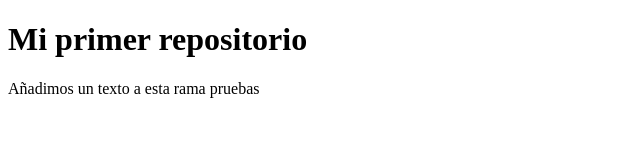
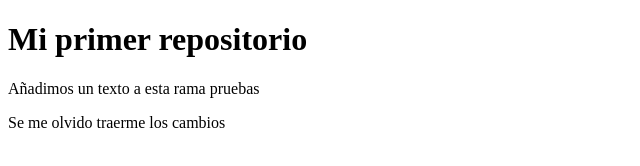
Before and after one commit to IvanChavez06/mi-primer-repositorio, a plain HTML site: page index.html in a window 1280 px wide. Shown: the whole page, without its empty margins (0-640 px from the left). Drawn offline with Linux system fonts and the light colour scheme.

Commit message:
Update index.html

```diff
--- a/index.html
+++ b/index.html
@@ -8,5 +8,6 @@
 <body>
     <h1>Mi primer repositorio</h1>
     <p>Añadimos un texto a esta rama pruebas</p>
+    <p>Se me olvido traerme los cambios</p>
 </body>
 </html>
```
